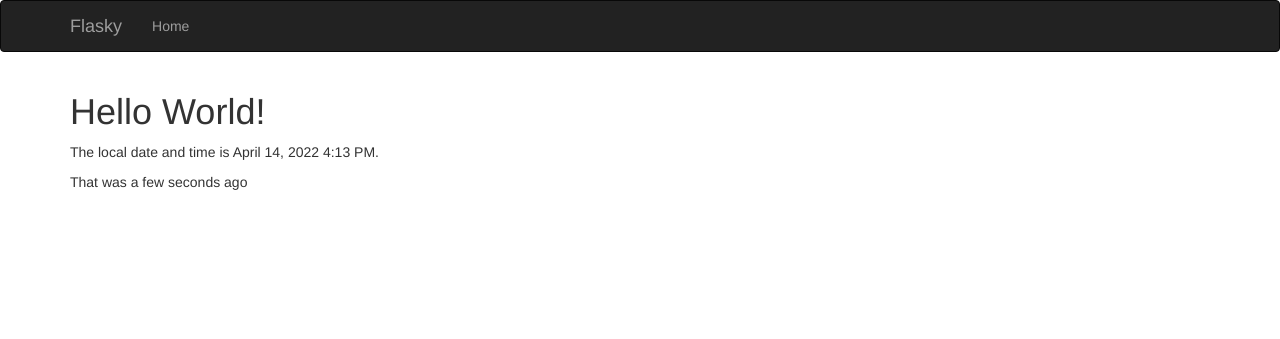
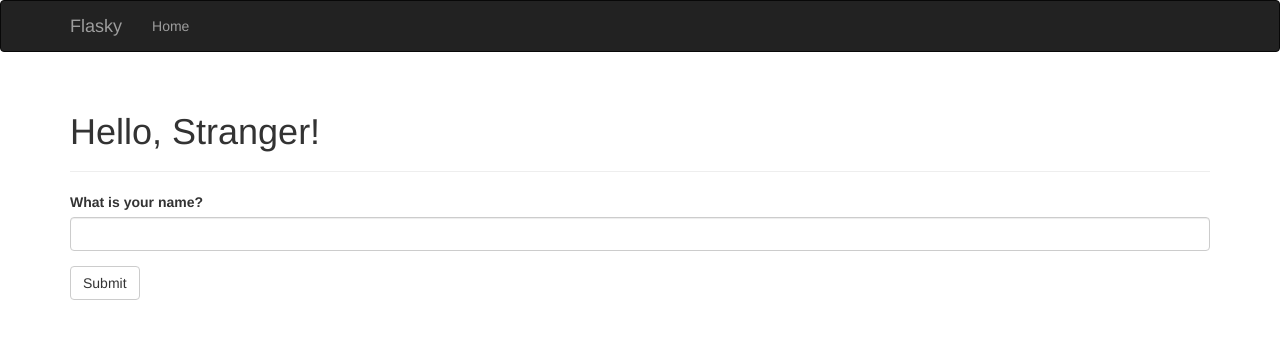
Before and after one commit to cgladis/FlaskWebDevelopment, a Flask app: page / in a window 1280 px wide. Shown: the top 339 px of the page. Run offline with Flask 2, Linux system fonts and the light colour scheme; some libraries are stand-ins or nearby versions.

Commit message:
chapter 4

```diff
--- a/app.py
+++ /dev/null
@@ -1,30 +0,0 @@
-from datetime import datetime
-
-import flask
-from flask import Flask, request, render_template
-from flask_bootstrap import Bootstrap
-from flask_moment import Moment
-
-app = Flask(__name__)
-bootstrap = Bootstrap(app)
-moment = Moment(app)
-
-
-@app.route('/')
-def index():
-    return render_template('index.html', current_time=datetime.utcnow())
-
-
-@app.route('/user/<name>')
-def user(name):
-    return render_template('user.html', name=name)
-
-
-@app.errorhandler(404)
-def page_not_found(e):
-    return render_template('404.html'), 404
-
-
-@app.errorhandler(500)
-def internal_server_error(e):
-    return render_template('500.html'), 500
--- /dev/null
+++ b/hello.py
@@ -0,0 +1,46 @@
+from datetime import datetime
+
+import flask
+from flask import Flask, request, render_template, session, redirect, url_for, flash
+from flask_bootstrap import Bootstrap
+from flask_moment import Moment
+from flask_wtf import FlaskForm
+from wtforms import StringField, SubmitField
+from wtforms.validators import DataRequired
+
+app = Flask(__name__)
+app.config['SECRET_KEY'] = 'hard to guess string'
+bootstrap = Bootstrap(app)
+moment = Moment(app)
+
+
+class NameForm(FlaskForm):
+    name = StringField('What is your name?', validators=[DataRequired()])
+    submit = SubmitField('Submit')
+
+
+@app.route('/', methods=['GET', 'POST'])
+def index():
+    form = NameForm()
+    if form.validate_on_submit():
+        old_name = session.get('name')
+        if old_name is not None and old_name != form.name.data:
+            flash('Looks like you have changed your name!')
+        session['name'] = form.name.data
+        return redirect(url_for('index'))
+    return render_template('index.html', form=form, name=session.get('name'))
+
+
+@app.route('/user/<name>')
+def user(name):
+    return render_template('user.html', name=name)
+
+
+@app.errorhandler(404)
+def page_not_found(e):
+    return render_template('404.html'), 404
+
+
+@app.errorhandler(500)
+def internal_server_error(e):
+    return render_template('500.html'), 500
--- a/templates/base.html
+++ b/templates/base.html
@@ -35,6 +35,12 @@
 {% endblock %}
 {% block content %}
     <div class="container">
+        {% for message in get_flashed_messages() %}
+            <div class="alert alert-warning">
+                <button type="button" class="close" data-dismiss="alert">&times;</button>
+                {{ message }}
+            </div>
+        {% endfor %}
         {% block page_content %}{% endblock %}
     </div>
 {% endblock %}
--- a/templates/index.html
+++ b/templates/index.html
@@ -1,8 +1,11 @@
 {% extends "base.html" %}
+{% import "bootstrap/wtf.html" as wtf %}
+
+{% block title %}Flasky{% endblock %}
 
 {% block page_content %}
-    <h1>Hello World!</h1>
-
-    <p>The local date and time is {{ moment(current_time).format('LLL') }}.</p>
-    <p>That was {{ moment(current_time).fromNow(refresh=True) }}</p>
+    <div class="page-header">
+        <h1>Hello, {% if name %}{{ name }}{% else %}Stranger{% endif %}!</h1>
+    </div>
+    {{ wtf.quick_form(form) }}
 {% endblock %}
```
